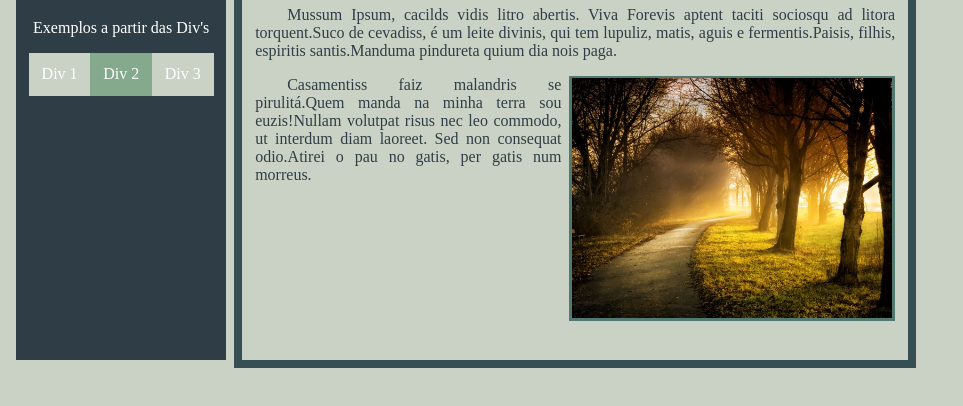
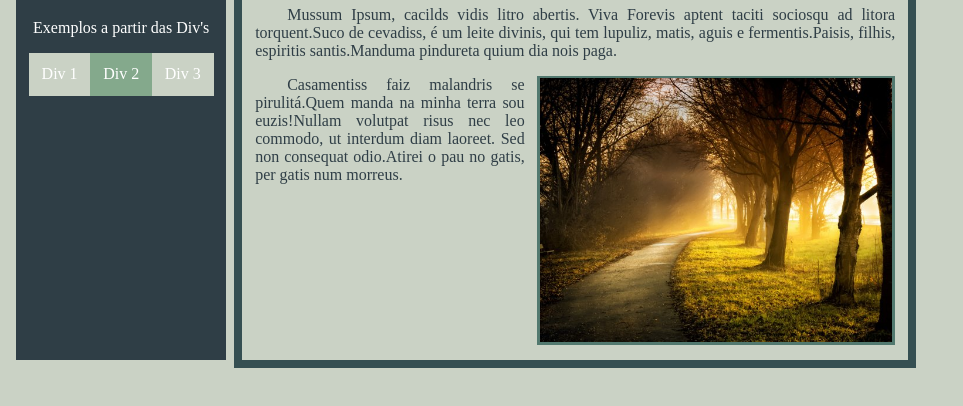
Before and after one commit to MauroBHjr/SenacDevN211frontEndAula07, a plain HTML site: page index.html in a window 1280 px wide. Shown: the part 90-496 px from the top of the page, without its empty margins (0-963 px from the left). Drawn offline with Linux system fonts and the light colour scheme.

Commit message:
retoques finais

```diff
--- a/estilo.css
+++ b/estilo.css
@@ -40,10 +40,10 @@ div{
 	text-indent: 2rem;
 }
 img{
-	width: 20rem;
+	width: 22rem;
 	height: auto;
 	float: right;
-	margin-left: 0.5rem;
+	margin-left: 0.8rem;
 	background-color: #52796f;
 	padding:0.18rem;
 }
```
